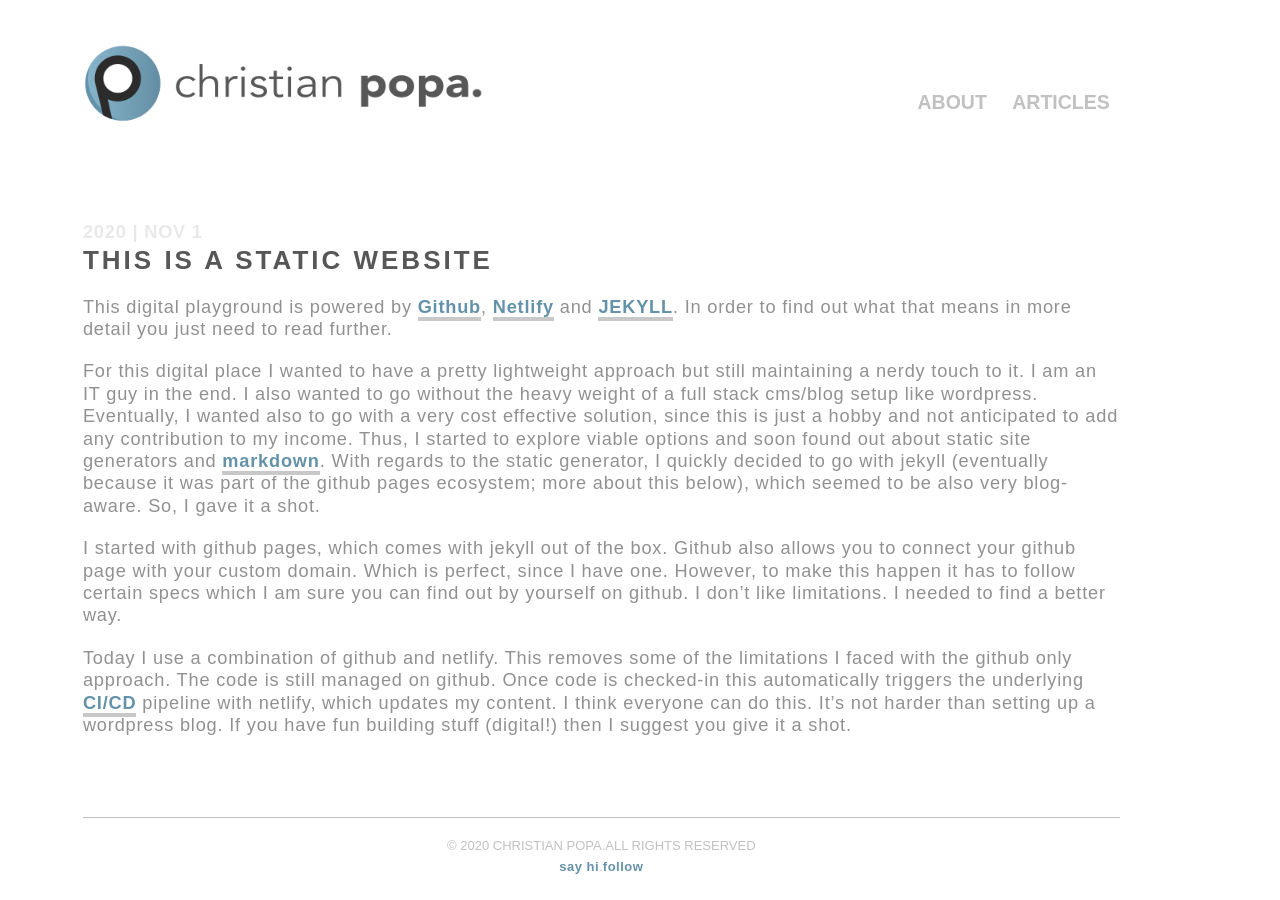
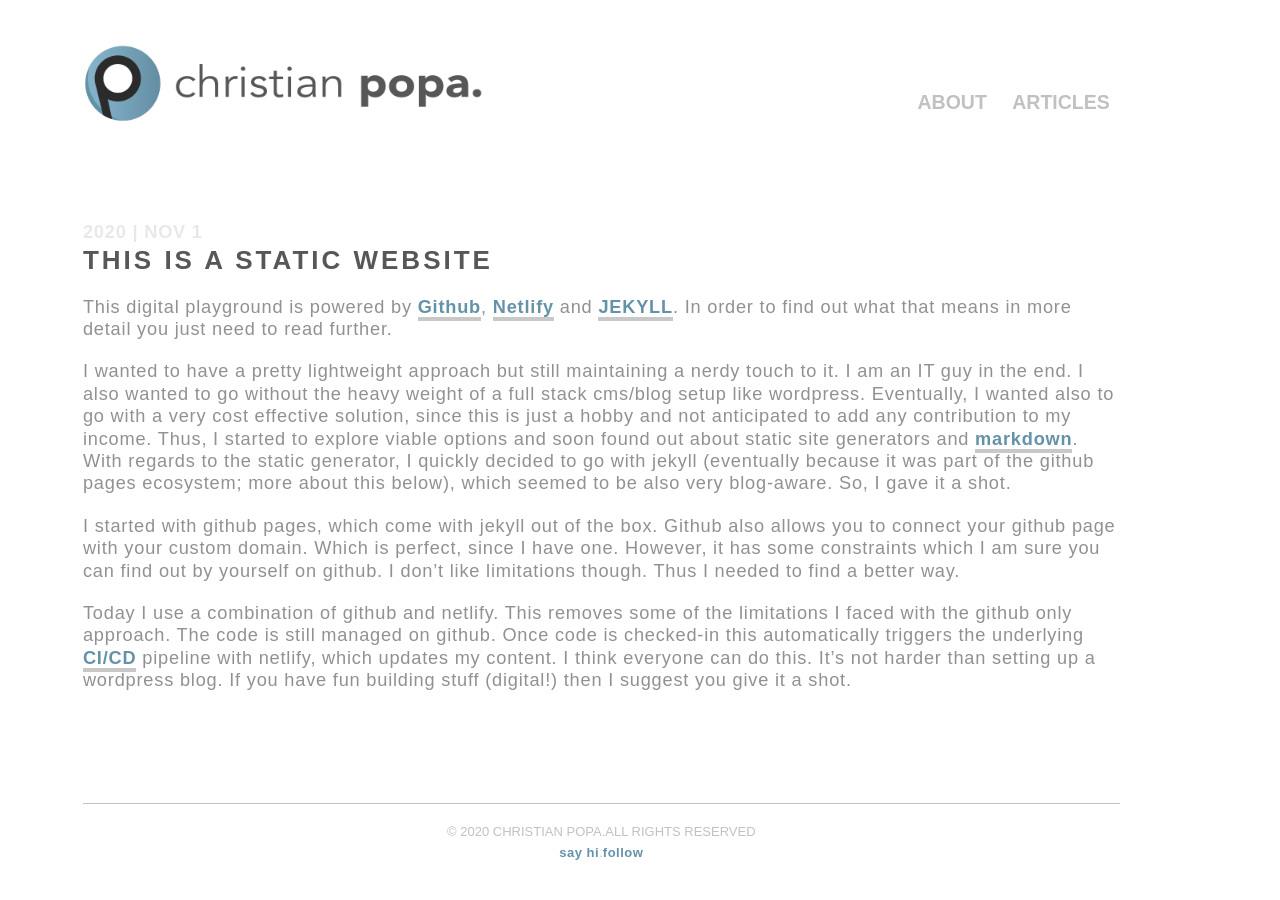
Before and after one commit to cristego/cristego.github.io, a Jekyll site: the page built from _posts/2020-11-01-This is a static website.md, in a window 1280 px wide. Built offline with Jekyll 4.4.1, drawn with Linux system fonts in a browser that asks for light colours.

Commit message:
Update 2020-11-01-This is a static website.md

```diff
--- a/_posts/2020-11-01-This is a static website.md
+++ b/_posts/2020-11-01-This is a static website.md
@@ -9,9 +9,9 @@ permalink: '/articles/:categories/:year/:title.html'
 This digital playground is powered by [Github](https://github.com/){:target="_blank"}, [Netlify](https://netlify.com/){:target="_blank"} and [JEKYLL](https://jekyllrb.com){:target="_blank"}. In order to find out what that means in more detail you just need to read further.
 <!--End of Excerpt-->
 
-For this digital place I wanted to have a pretty lightweight approach but still maintaining a nerdy touch to it. I am an IT guy in the end. I also wanted to go without the heavy weight of a full stack cms/blog setup like wordpress. Eventually, I wanted also to go with a very cost effective solution, since this is just a hobby and not anticipated to add any contribution to my income. Thus, I started to explore viable options and soon found out about static site generators and [markdown](https://daringfireball.net/projects/markdown/){:target="_blank"}. With regards to the static generator, I quickly decided to go with jekyll (eventually because it was part of the github pages ecosystem; more about this below), which seemed to be also very blog-aware. So, I gave it a shot.
+I wanted to have a pretty lightweight approach but still maintaining a nerdy touch to it. I am an IT guy in the end. I also wanted to go without the heavy weight of a full stack cms/blog setup like wordpress. Eventually, I wanted also to go with a very cost effective solution, since this is just a hobby and not anticipated to add any contribution to my income. Thus, I started to explore viable options and soon found out about static site generators and [markdown](https://daringfireball.net/projects/markdown/){:target="_blank"}. With regards to the static generator, I quickly decided to go with jekyll (eventually because it was part of the github pages ecosystem; more about this below), which seemed to be also very blog-aware. So, I gave it a shot.
 
-I started with github pages, which comes with jekyll out of the box. Github also allows you to connect your github page with your custom domain. Which is perfect, since I have one. However, to make this happen it has to follow certain specs which I am sure you can find out by yourself on github. I don’t like limitations. I needed to find a better way.
+I started with github pages, which come with jekyll out of the box. Github also allows you to connect your github page with your custom domain. Which is perfect, since I have one. However, it has some constraints which I am sure you can find out by yourself on github. I don’t like limitations though. Thus I needed to find a better way.
 
 Today I use a combination of github and netlify. This removes some of the limitations I faced with the github only approach. The code is still managed on github. Once code is checked-in this automatically triggers the underlying [CI/CD](https://en.wikipedia.org/wiki/CI/CD){:target="_blank"} pipeline with netlify, which updates my content.
 I think everyone can do this. It’s not harder than setting up a wordpress blog. If you have fun building stuff (digital!) then I suggest you give it a shot.
```
